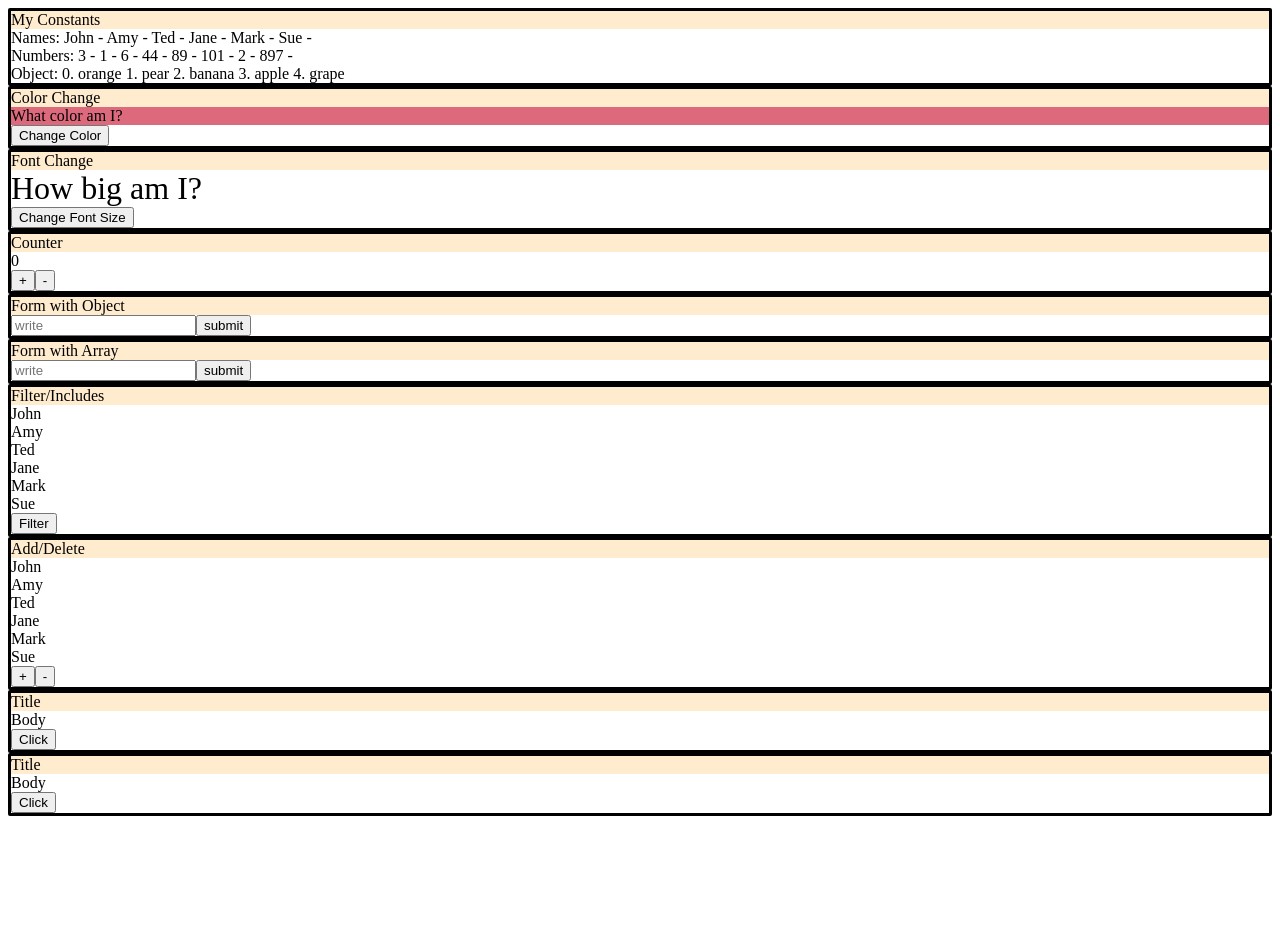
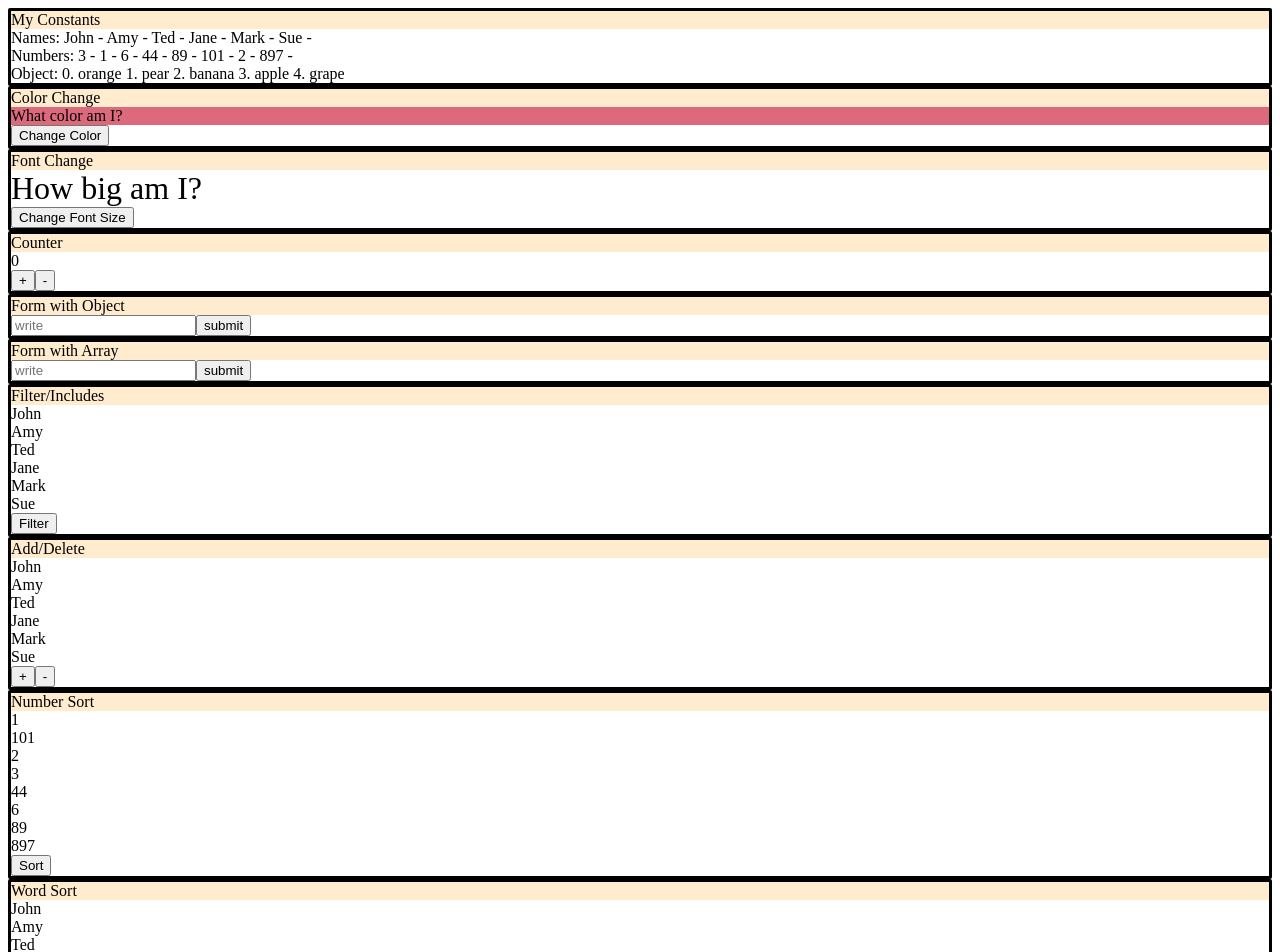
Before and after one commit to DXRovang/hook-playground, a React (Create React App) app: page / in a window 1280 px wide. Shown: the top 952 px of the page. Before the commit the page ends 824 px from the top, so only its background shows below. Built offline with nearby package versions, Linux system fonts and the light colour scheme.

Commit message:
adds sort functions

```diff
--- a/src/App.js
+++ b/src/App.js
@@ -19,6 +19,7 @@ function App() {
   const [count, setCount] = useState(0)
   const [state, setState] = useState({name: ""})
   const [arrayState, setArrayState] = useState(namesArray)
+  const [numState, setNumState] = useState(numbersArray)
 
   const handleChange = (e) =>{
     setState({...state, [e.target.name]: e.target.value})
@@ -59,6 +60,12 @@ function App() {
     // console.log("subtract")
     setArrayState((namesArray) =>namesArray.filter((_,index)=>index !== (namesArray.length - 1)))
   }
+
+  const sortNumbers = ()=>{
+    setNumState(numbersArray.sort((a,b)=> a - b ).map(n=><div>{n}</div>))
+  }
+  const sortWords = ()=>{
+    setArrayState(namesArray.sort().map(n=><div>{n}</div>))  }
 
   return (
     <>
@@ -134,15 +141,15 @@ function App() {
     </div>
 
     <div className="border">
-      <div className="title">Title</div>
-      <div>Body</div>
-      <button>Click</button>
+      <div className="title">Number Sort</div>
+      <div>{numState.sort().map(n=><div>{n}</div>)}</div>
+      <button onClick={sortNumbers}>Sort</button>
     </div>
 
     <div className="border">
-      <div className="title">Title</div>
-      <div>Body</div>
-      <button>Click</button>
+      <div className="title">Word Sort</div>
+      <div>{arrayState.map(n=><div>{n}</div>)}</div>
+      <button onClick={sortWords}>Sort</button>
     </div>
     </>
 
```
